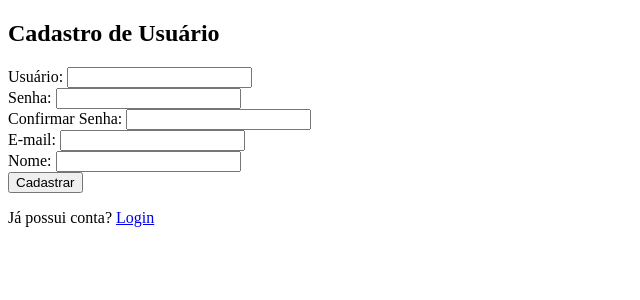
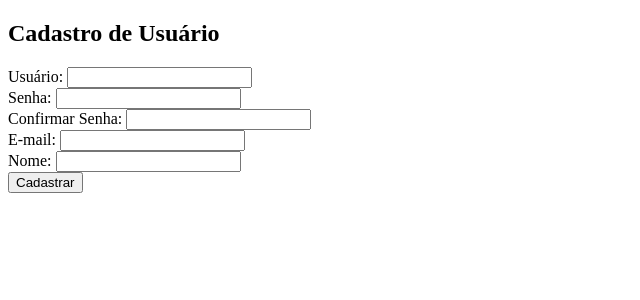
Before and after one commit to AngeloRuanLemos/Treinacon, a PHP site: page /application/module/Application/view/application/index/cadastro.phtml in a window 1280 px wide. Shown: the top 300 px of the page, without its empty margins (0-640 px from the left). Run offline with PHP 8.4, Linux system fonts and the light colour scheme.

```diff
--- a/module/Application/view/application/index/cadastro.phtml
+++ b/module/Application/view/application/index/cadastro.phtml
@@ -25,7 +25,6 @@
         <br>
         <input type="submit" value="Cadastrar">
         <br>
-        <p>Já possui conta? <a href="http://localhost:8000/application/login">Login</a>
     </form>
 </body>
 </html>
```
